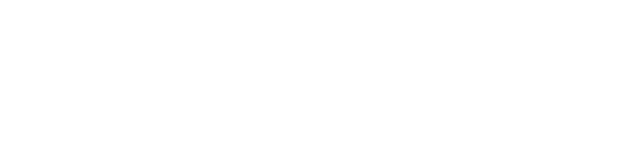
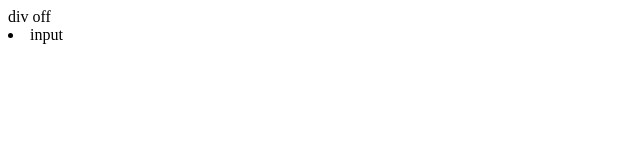
Before and after one commit to jiapengpeng/11.29zz, a plain HTML site: page src/index.html in a window 1280 px wide. Shown: the whole page, without its empty margins (0-640 px from the left). Drawn offline with Linux system fonts and the light colour scheme.

Commit message:
新更改

```diff
--- a/src/index.html
+++ b/src/index.html
@@ -9,7 +9,8 @@
 </head>
 
 <body>
-    <div></div>
+    <div>div off</div>
+    <li>input</li>
 </body>
 
 </html>
```
